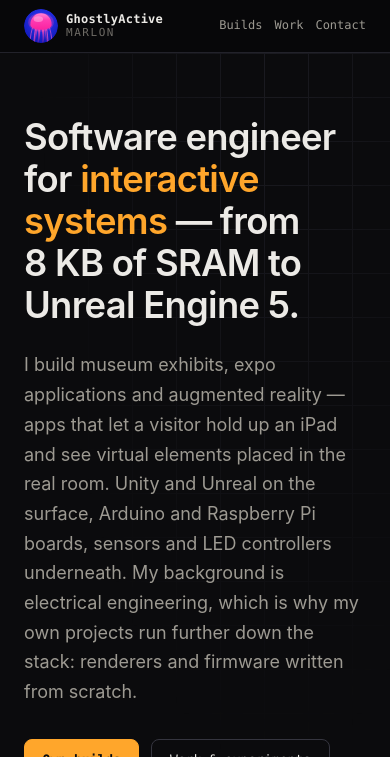
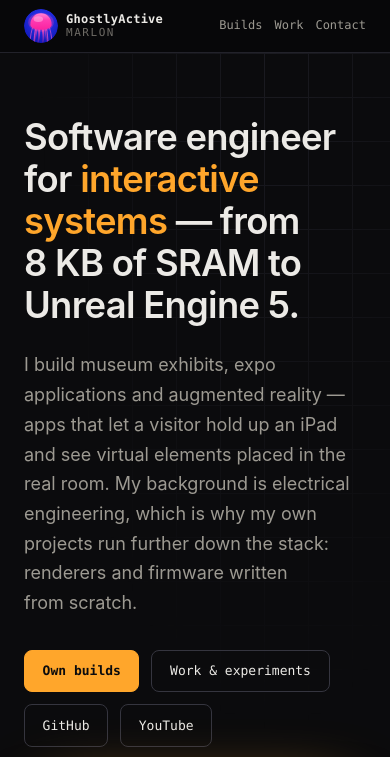
Before and after one commit to GhostlyActive/GhostlyActive.github.io, a plain HTML site: page index.html in a window 390 px wide. Shown: the top 757 px of the page. Drawn offline with Linux system fonts and the light colour scheme.

Commit message:
feat: texture the raycast corridor, add theme-color and mobile polish

```diff
--- a/assets/css/site.css
+++ b/assets/css/site.css
@@ -304,6 +304,15 @@
   font-size: var(--step-1);
   color: var(--text-muted);
   margin-bottom: var(--space-6);
+}
+
+/* On a phone the hero costs a screen and a half before the first project. The
+   facts list directly below already names the engines and the boards, so that
+   sentence is the one that can go. */
+@media (max-width: 46rem) {
+  .hero__lede-detail {
+    display: none;
+  }
 }
 
 .hero__actions {
--- a/assets/js/scenes.js
+++ b/assets/js/scenes.js
@@ -230,19 +230,91 @@
     const CENTRE = MAP / 2;
     const PATH_RADIUS = 9.5;
     const FAR = 17;
+    const TEX = 32;
+    const TEX_MASK = TEX - 1;
+    const FOG = [12, 12, 15];
 
     const world = new Uint8Array(MAP * MAP);
     const buffer = createPixelBuffer(3);
 
-    const walls = [
-      [0, 0, 0],
-      [224, 147, 52],
-      [80, 86, 100],
-      [152, 127, 102],
-    ];
+    let ceiling = null;
 
-    let ceiling = null;
-    let floor = null;
+    /**
+     * Four 32×32 surfaces built from arithmetic — an amber panel, slate brick,
+     * a blue plate carrying a magenta light strip, and the floor tiling. The
+     * blue and the magenta are the logo's colours; they are the only place on
+     * the site outside the mark that is not amber.
+     */
+    function buildTextures() {
+      const noise = seeded(0x77a11);
+      const surfaces = [];
+
+      for (let id = 0; id < 4; id += 1) {
+        const texels = new Uint32Array(TEX * TEX);
+
+        for (let y = 0; y < TEX; y += 1) {
+          for (let x = 0; x < TEX; x += 1) {
+            const grain = 0.9 + noise() * 0.2;
+            let r;
+            let g;
+            let b;
+
+            if (id === 0) {
+              // Amber panel: horizontal seams with a rivet at each end.
+              const seam = y % 11 === 0;
+              const rivet = seam && (x % 11 === 3 || x % 11 === 8);
+              r = rivet ? 255 : seam ? 96 : 168;
+              g = rivet ? 190 : seam ? 60 : 108;
+              b = rivet ? 96 : seam ? 22 : 40;
+            } else if (id === 1) {
+              // Slate brick, every other course offset by half a brick.
+              const course = (y / 8) | 0;
+              const shifted = course % 2 === 0 ? x : (x + 16) & TEX_MASK;
+              const mortar = y % 8 === 0 || shifted % 16 === 0;
+              r = mortar ? 34 : 74;
+              g = mortar ? 37 : 80;
+              b = mortar ? 44 : 94;
+            } else if (id === 2) {
+              // Blue plate with a lit strip down the middle.
+              const strip = x > 13 && x < 18;
+              const band = y % 16 < 2;
+              r = strip ? 255 : band ? 20 : 32;
+              g = strip ? 74 : band ? 26 : 42;
+              b = strip ? 190 : band ? 74 : 104;
+            } else {
+              // Floor: square tiles with a lighter grout line.
+              const grout = x % 16 === 0 || y % 16 === 0;
+              r = grout ? 58 : 34;
+              g = grout ? 52 : 31;
+              b = grout ? 48 : 34;
+            }
+
+            texels[y * TEX + x] = pack(r * grain, g * grain, b * grain);
+          }
+        }
+
+        surfaces.push(texels);
+      }
+
+      return surfaces;
+    }
+
+    const textures = buildTextures();
+
+    /** Y-facing walls are drawn from a pre-darkened copy — the original's
+        stand-in for lighting, paid for once instead of per pixel. */
+    const shaded = textures.map((texels) => {
+      const copy = new Uint32Array(texels.length);
+      for (let i = 0; i < texels.length; i += 1) {
+        const value = texels[i];
+        copy[i] = pack(
+          (value & 0xff) * 0.62,
+          ((value >> 8) & 0xff) * 0.62,
+          ((value >> 16) & 0xff) * 0.62,
+        );
+      }
+      return copy;
+    });
 
     const random = seeded(0xbadc0de);
     for (let y = 0; y < MAP; y += 1) {
@@ -253,7 +325,16 @@
         // The camera circles at PATH_RADIUS, so that band is kept clear and no
         // collision test is needed — everything else is free to be a pillar.
         const onPath = Math.abs(radius - PATH_RADIUS) < 1.6;
-        world[y * MAP + x] = edge ? 2 : !onPath && random() < 0.17 ? 1 + ((random() * 3) | 0) : 0;
+        const kind = random();
+        world[y * MAP + x] = edge
+          ? 2
+          : !onPath && random() < 0.17
+            ? kind < 0.45
+              ? 1
+              : kind < 0.85
+                ? 2
+                : 3
+            : 0;
       }
     }
 
@@ -262,14 +343,9 @@
 
       const horizon = buffer.height * 0.52;
       ceiling = new Uint32Array(buffer.height);
-      floor = new Uint32Array(buffer.height);
-
       for (let y = 0; y < buffer.height; y += 1) {
         const up = clamp(y / horizon, 0, 1);
-        ceiling[y] = pack(mix(9, 33, up), mix(9, 31, up), mix(11, 38, up));
-
-        const down = clamp((y - horizon) / (buffer.height - horizon), 0, 1);
-        floor[y] = pack(mix(30, 74, down), mix(28, 62, down), mix(32, 52, down));
+        ceiling[y] = pack(mix(9, 30, up), mix(9, 28, up), mix(11, 35, up));
       }
     }
 
@@ -292,6 +368,49 @@
       const dirY = Math.sin(angle);
       const planeX = -dirY * 0.66;
       const planeY = dirX * 0.66;
+
+      for (let y = 0; y < horizon && y < bufferHeight; y += 1) {
+        pixels.fill(ceiling[y], y * bufferWidth, y * bufferWidth + bufferWidth);
+      }
+
+      // Floor casting: every row below the horizon is one distance, so the tile
+      // it lands on can be walked across the row with a single addition. The
+      // walls are drawn over the top afterwards.
+      const tiles = textures[3];
+      const leftX = dirX - planeX;
+      const leftY = dirY - planeY;
+      const spanX = ((dirX + planeX) - leftX) / bufferWidth;
+      const spanY = ((dirY + planeY) - leftY) / bufferWidth;
+
+      for (let y = Math.max(horizon, 0); y < bufferHeight; y += 1) {
+        const depth = y - horizon + 1;
+        const rowDistance = (projection * 0.5) / depth;
+        const haze = clamp(rowDistance / FAR, 0, 1) ** 1.2;
+        const keep = 1 - haze;
+        const fogR = FOG[0] * haze;
+        const fogG = FOG[1] * haze;
+        const fogB = FOG[2] * haze;
+
+        // +1024 keeps the value positive, so the mask can do the wrapping.
+        let worldX = posX + rowDistance * leftX + 1024;
+        let worldY = posY + rowDistance * leftY + 1024;
+        const stepU = rowDistance * spanX;
+        const stepV = rowDistance * spanY;
+
+        const row = y * bufferWidth;
+        for (let x = 0; x < bufferWidth; x += 1) {
+          const texel = tiles[
+            (((worldY * TEX) | 0) & TEX_MASK) * TEX + (((worldX * TEX) | 0) & TEX_MASK)
+          ];
+          pixels[row + x] = pack(
+            (texel & 0xff) * keep + fogR,
+            ((texel >> 8) & 0xff) * keep + fogG,
+            ((texel >> 16) & 0xff) * keep + fogB,
+          );
+          worldX += stepU;
+          worldY += stepV;
+        }
+      }
 
       for (let x = 0; x < bufferWidth; x += 1) {
         const offset = (2 * x) / bufferWidth - 1;
@@ -333,28 +452,36 @@
           }
         }
 
-        const lit = tile !== 0 && distance < FAR;
-        const column = lit ? (projection / Math.max(distance, 0.35)) | 0 : 0;
-        const top = lit ? Math.max(horizon - (column >> 1), 0) : horizon;
-        const bottom = lit ? Math.min(horizon + (column >> 1), bufferHeight) : horizon;
+        if (tile === 0 || distance >= FAR) continue;
 
-        for (let y = 0; y < top; y += 1) pixels[y * bufferWidth + x] = ceiling[y];
-        for (let y = bottom; y < bufferHeight; y += 1) pixels[y * bufferWidth + x] = floor[y];
+        const column = (projection / Math.max(distance, 0.35)) | 0;
+        const top = Math.max(horizon - (column >> 1), 0);
+        const bottom = Math.min(horizon + (column >> 1), bufferHeight);
 
-        if (!lit) continue;
+        // Where along the wall the ray landed, which is the texture's u.
+        const along = side === 0 ? posY + distance * rayY : posX + distance * rayX;
+        let texU = ((along - Math.floor(along)) * TEX) | 0;
+        if ((side === 0 && rayX > 0) || (side === 1 && rayY < 0)) texU = TEX_MASK - texU;
 
-        // The classic trick: y-facing walls are drawn darker, and that alone
-        // reads as light falling across the geometry.
-        const shade = side === 1 ? 0.66 : 1;
+        const texels = side === 1 ? shaded[tile - 1] : textures[tile - 1];
+        const stepV = TEX / column;
+        let texV = (top - horizon + column * 0.5) * stepV;
+
         const haze = clamp(distance / FAR, 0, 1) ** 1.3;
-        const [r, g, b] = walls[tile];
-        const colour = pack(
-          mix(r * shade, 12, haze),
-          mix(g * shade, 12, haze),
-          mix(b * shade, 15, haze),
-        );
+        const keep = 1 - haze;
+        const fogR = FOG[0] * haze;
+        const fogG = FOG[1] * haze;
+        const fogB = FOG[2] * haze;
 
-        for (let y = top; y < bottom; y += 1) pixels[y * bufferWidth + x] = colour;
+        for (let y = top; y < bottom; y += 1) {
+          const texel = texels[((texV | 0) & TEX_MASK) * TEX + texU];
+          texV += stepV;
+          pixels[y * bufferWidth + x] = pack(
+            (texel & 0xff) * keep + fogR,
+            ((texel >> 8) & 0xff) * keep + fogG,
+            ((texel >> 16) & 0xff) * keep + fogB,
+          );
+        }
       }
 
       buffer.blit(target, width, height);
--- a/index.html
+++ b/index.html
@@ -6,6 +6,7 @@
 <title>GhostlyActive — Marlon, Software Engineer</title>
 <meta name="description" content="Software engineer for interactive installations and real-time 3D: museum exhibits, augmented reality and virtual production, plus renderers and firmware written from scratch.">
 <meta name="color-scheme" content="dark">
+<meta name="theme-color" content="#0b0b0d">
 
 <meta property="og:type" content="website">
 <meta property="og:title" content="GhostlyActive — Marlon, Software Engineer">
@@ -60,10 +61,11 @@
           <h1>Software engineer for <em>interactive systems</em> — from 8 KB of SRAM to Unreal Engine 5.</h1>
           <p class="hero__lede">
             I build museum exhibits, expo applications and augmented reality — apps that let a
-            visitor hold up an iPad and see virtual elements placed in the real room. Unity and
-            Unreal on the surface, Arduino and Raspberry Pi boards, sensors and LED controllers
-            underneath. My background is electrical engineering, which is why my own projects run
-            further down the stack: renderers and firmware written from scratch.
+            visitor hold up an iPad and see virtual elements placed in the real room.
+            <span class="hero__lede-detail">Unity and Unreal on the surface, Arduino and Raspberry
+            Pi boards, sensors and LED controllers underneath.</span> My background is electrical
+            engineering, which is why my own projects run further down the stack: renderers and
+            firmware written from scratch.
           </p>
 
           <div class="hero__actions">
@@ -135,7 +137,7 @@
 
         <article class="work-card reveal" data-topics="Engines &amp; renderers|Embedded|Voxel|Low-level systems|Games">
           <div class="work-card__media">
-            <img src="assets/img/projects/ghost-pixel-lab-surface.jpg" alt="Outer Pixels on the 1.8-inch AMOLED: coloured orbit paths around a targeted planet, the sun cut off at the right edge" loading="lazy" decoding="async">
+            <img src="assets/img/video/ePTqaHAo_ig.jpg" alt="The handheld board held over an Xbox controller, orbit paths and a sun drawn on the AMOLED panel" loading="lazy" decoding="async">
             <span class="work-card__year">2026</span>
           </div>
           <div class="work-card__body">
```
Also changed, not shown: projects/ghost-engine-3d.html (+1 -0 lines), projects/ghost-engine-classic-2d.html (+1 -0 lines), projects/ghost-morse-telegraph.html (+1 -0 lines), projects/ghost-pixel-lab.html (+1 -0 lines), projects/ghost-station.html (+1 -0 lines), projects/voxel-pi.html (+1 -0 lines), projects/voxel-terraformer.html (+1 -0 lines), assets/logo-alt.svg (deleted), assets/logo-symmetric.svg (deleted), 1 other file.
